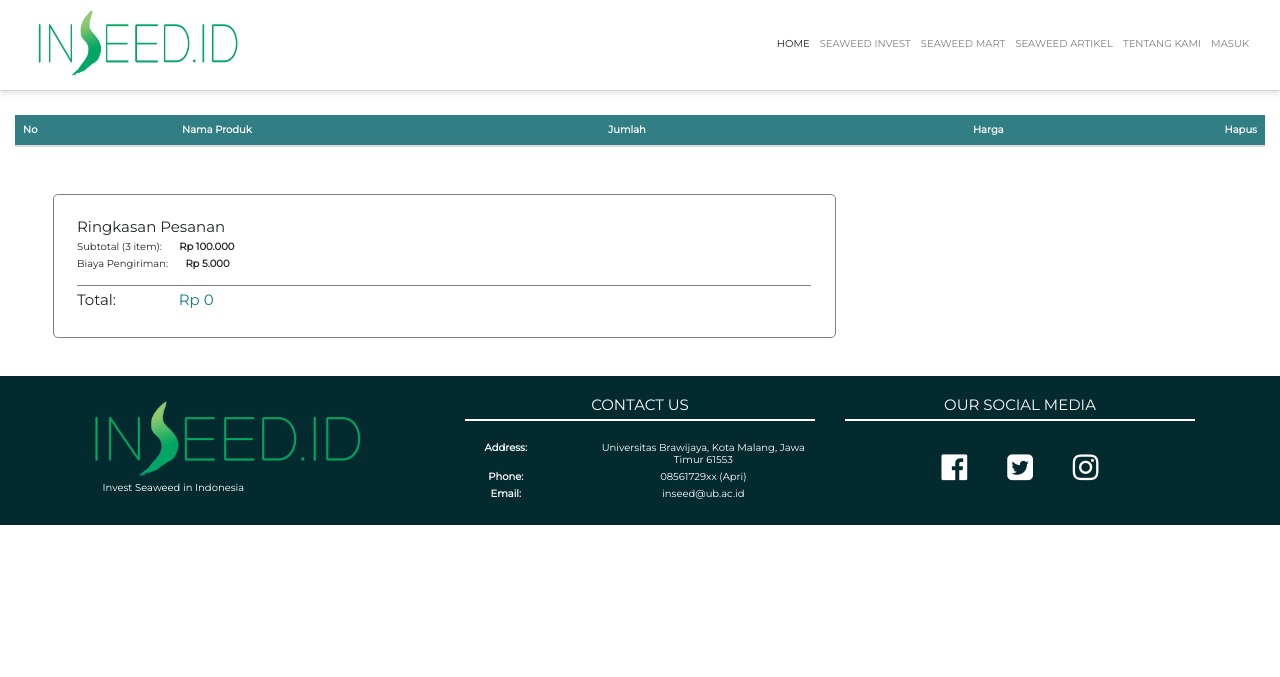
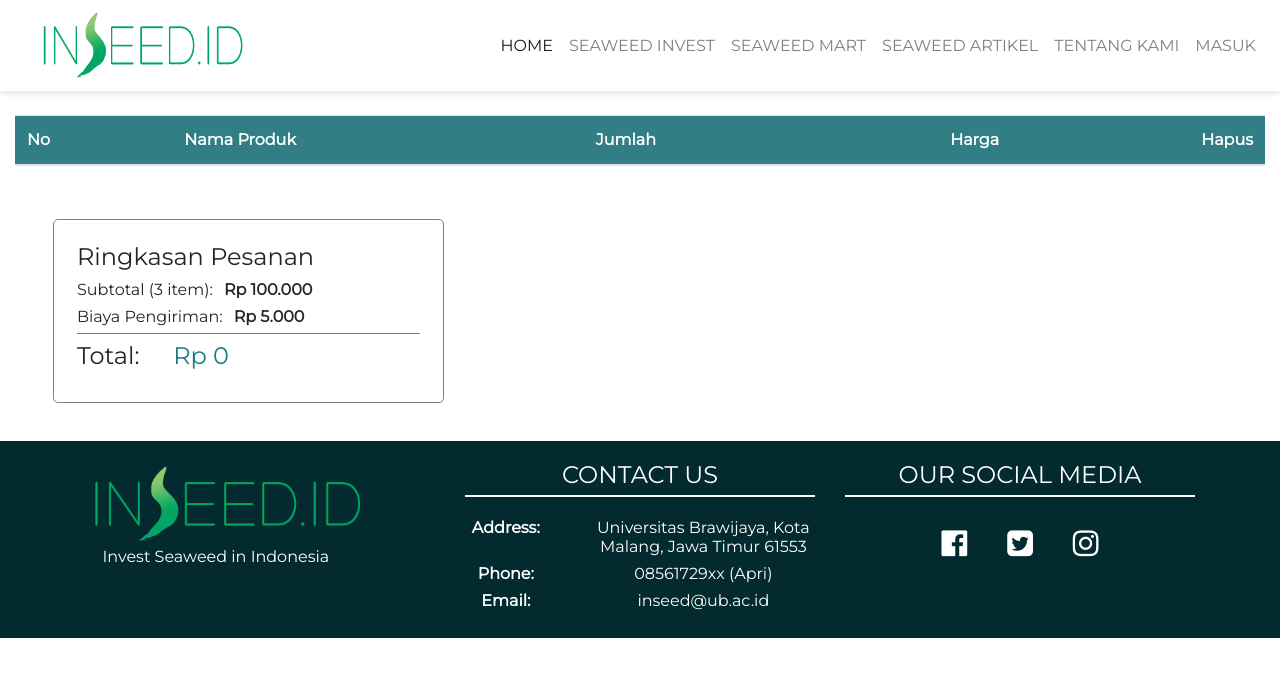
Before and after one commit to Apri1221/Web-Development-Inseed, a CodeIgniter app: page /ci/index.php/cart/show_cart in a window 1280 px wide. Shown: the top 677 px of the page. Run offline with CodeIgniter, Linux system fonts and the light colour scheme; lists and menus that the app fills with data are empty; some libraries are stand-ins or nearby versions.

Commit message:
benerin cart

```diff
--- a/application/views/cart.php
+++ b/application/views/cart.php
@@ -1,24 +1,11 @@
 <!DOCTYPE html>
 <html>
   <head>
+    <?php include_once("template/header.php"); ?>
     <link rel="icon" href="assets/image/icon/icon.png">
     <title>inseed.id - Keranjang</title>
-<meta name="viewport" content="width=device-width, initial-scale=1">
-
-	<link rel="stylesheet" type="text/css" href="<?php echo base_url().'asset/css/bootstrap.css'?>">
-    <link rel="stylesheet" href="https://stackpath.bootstrapcdn.com/bootstrap/4.1.0/css/bootstrap.min.css">
-    <link href="<?php echo base_url('asset/css/styleCSS.css');?>" rel="stylesheet">
-    <script src="<?php echo base_url('asset/css/jcarousel.responsive.js');?>"></script>
-    <link rel="stylesheet" href="https://use.fontawesome.com/releases/v5.2.0/css/all.css" >
-    <script src="https://code.jquery.com/jquery-3.3.1.slim.min.js"></script>
-    <script src="https://cdnjs.cloudflare.com/ajax/libs/popper.js/1.14.0/umd/popper.min.js"></script>
-    <script src="https://stackpath.bootstrapcdn.com/bootstrap/4.1.0/js/bootstrap.min.js"></script>
-    <script src="<?php echo base_url('asset/css/jquery.jcarousel.min.js');?>"></script>
-    <script src="js/jquery.jcarousel.min.js"></script>
-    <script src="https://ajax.googleapis.com/ajax/libs/jquery/2.2.4/jquery.min.js"></script>
-  </head>
+</head>
   <body>
-    <div id="loading"></div>
     <!-- ISI NAVBAR DISINI YA!!!! -->
     <?php include_once("template/navbar.php"); ?>
     <section id="Keranjang">
@@ -57,7 +44,7 @@
           </div>
         </div>
         <div class="row keranjangBawah">
-          <div class="col-xl-8 col-md-5 col-sm-5 col-xs-5 ringkasanPesananKeranjang" >
+          <div class="col-xl-4 col-md-4 col-sm-4 col-xs-4 ringkasanPesananKeranjang" >
 		   <h4>Ringkasan Pesanan</h4>
             <h6>Subtotal (3 item): <span class="subtotalKeranjang">Rp 100.000</span></h6>
             <h6 class="biayaPengirimanKeranjang">Biaya Pengiriman: <span>Rp 5.000</span></h6>
--- a/application/views/template/navbar.php
+++ b/application/views/template/navbar.php
@@ -35,12 +35,8 @@
                 echo $username ?></a>
                 <div class="dropdown-menu dropdown-menu-right" style="background-color: #fcfffe;" aria-labelledby="navbarDropdownMenuLink">
                   <a class="dropdown-item" href="<?=base_url()?>index.php/dashboard">Dashboard</a>
-<<<<<<< HEAD
                   <div class="dropdown-divider"></div>
-                  <a class="dropdown-item" href="<?=base_url()?>index.php/cart">Cart</a>
-=======
                   <a class="dropdown-item" href="<?=base_url()?>index.php/cart/show_cart">Cart</a>
->>>>>>> f77914b7946e1f8e7a08f1dd014bd2403306137c
                   <div class="dropdown-divider"></div>
                   <a class="dropdown-item" href="<?=base_url()?>index.php/auth/logout">Keluar</a>
                 </div>
```
